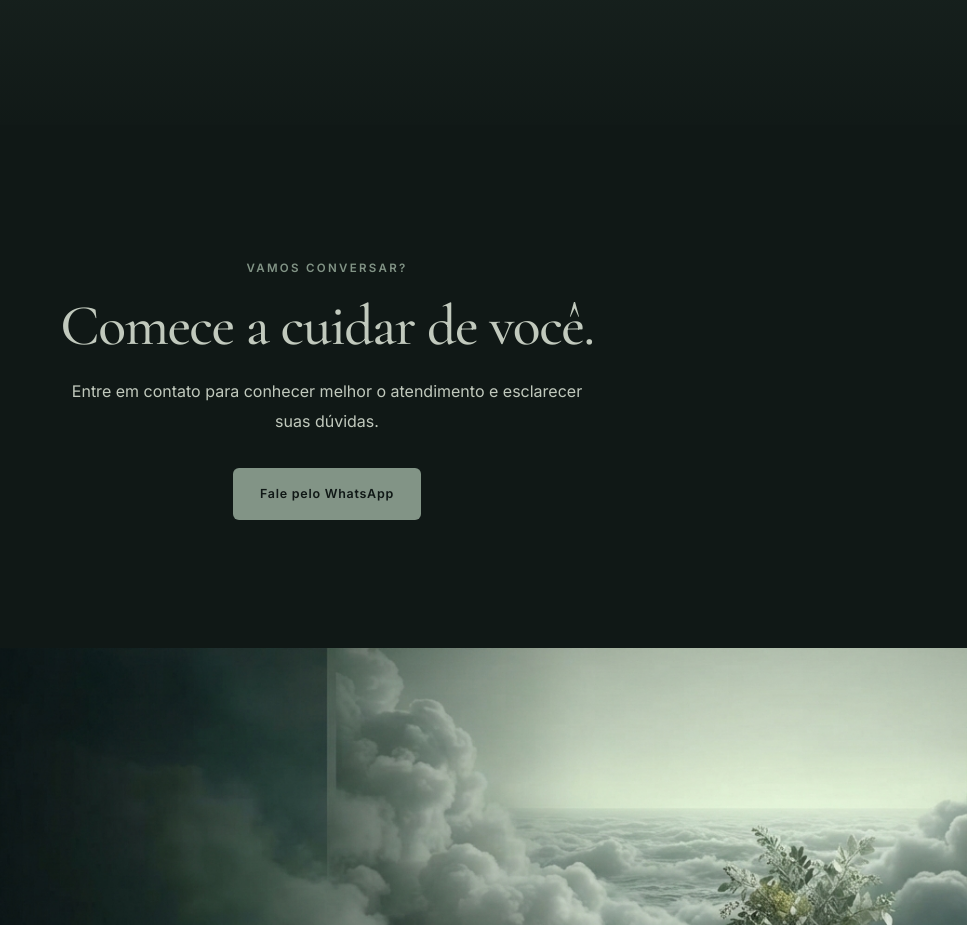
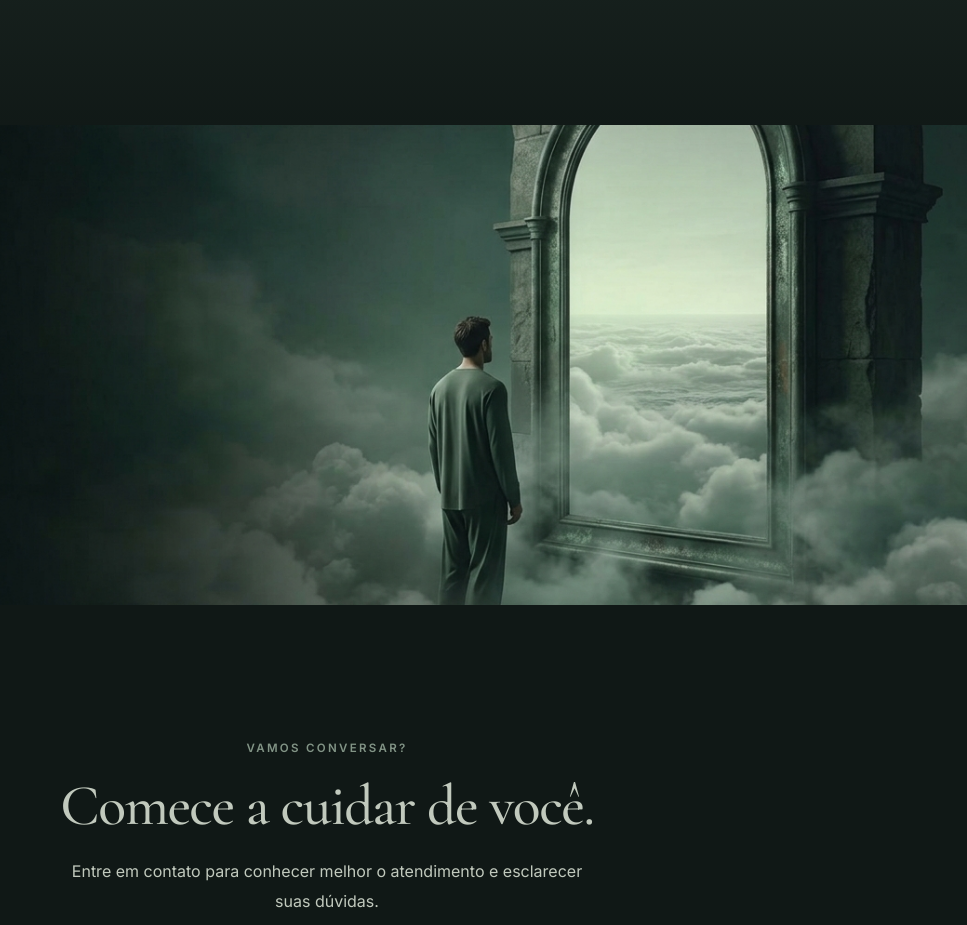
Before and after one commit to SimonePenido/maicon_joder, a plain HTML site: page index.html in a window 1280 px wide. Shown: the part 3369-4294 px from the top of the page, without its empty margins (313-1280 px from the left). Drawn offline with nearby package versions, Linux system fonts and the light colour scheme.

Commit message:
add image

```diff
--- a/css/style.css
+++ b/css/style.css
@@ -732,6 +732,18 @@ section[id] {
     align-items: center;
 }
 
+.transitionimage {
+    background-image: url("../images/imgespelho.jpg");
+    background-size: cover;
+    background-attachment: fixed;
+    background-position: center center;
+    height: 30em;
+    width: 100%;
+    display: flex;
+    justify-content: center;
+    align-items: center;
+}
+
 /* 12. FOOTER */
 .footer {
     background: var(--color-deepest);
--- a/index.html
+++ b/index.html
@@ -325,6 +325,9 @@
 
         </section>
 
+                <section>
+            <div class="transitionimage"></div>
+        </section>
 
         <!-- =================================
              SECTION 04 - CONTATO
```
Also changed, not shown: images/imgespelho.jpg (added).
